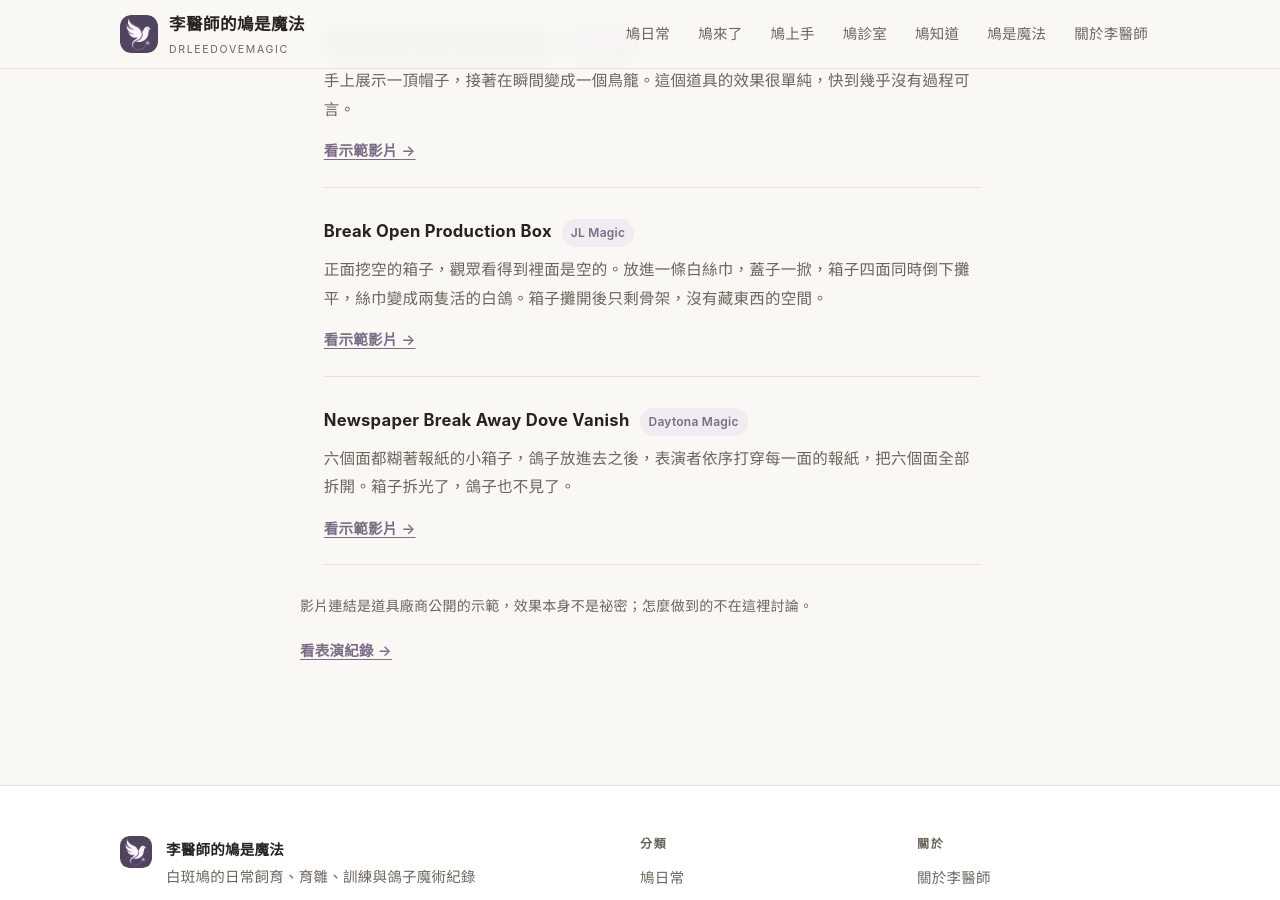
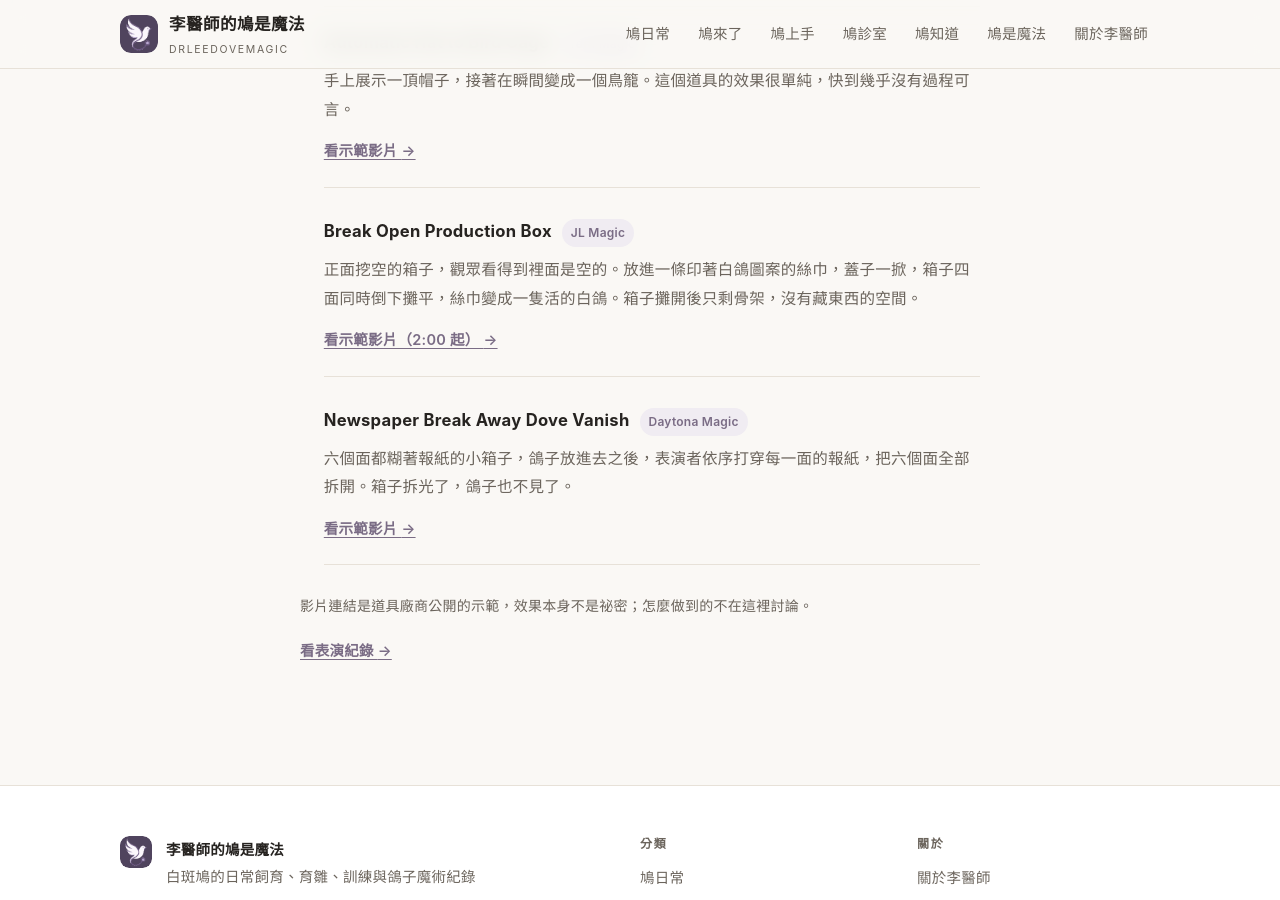
Before and after one commit to sherlocklee0212/drleedovemagic, a Jekyll site: the page built from magic/props.html, in a window 1280 px wide and 900 px high, scrolled down 355 px. Built offline with Jekyll 4.4.1, drawn with Linux system fonts in a browser that asks for light colours.

Commit message:
修正 Break Open Production Box 的效果說明與影片起點
依實際示範更正：絲巾印有白鴿圖案，變出的是一隻白鴿（原寫兩隻）。
影片加上 &t=120 從 2:00 開始播，並新增可選的 at 欄位，
在連結文字標示起始時間，之後其他道具也能用。

Co-Authored-By: Claude Opus 5 <noreply@anthropic.com>

```diff
--- a/_data/props.yml
+++ b/_data/props.yml
@@ -6,6 +6,8 @@
 #   maker: 廠商
 #   desc: 一百字以內的效果說明，只寫效果，不寫手法
 #   link: 示範影片或商品頁的網址
+#   at: "2:00"   # 可不寫。影片要從第幾分幾秒開始播就填在這裡，
+#                # 同時要在 link 網址後面加上 &t=秒數（2:00 就是 &t=120）
 #
 # desc 可以用中文，不用加引號；如果內容裡有冒號，才需要用雙引號框起來。
 
@@ -16,8 +18,9 @@
 
 - name: Break Open Production Box
   maker: JL Magic
-  desc: 正面挖空的箱子，觀眾看得到裡面是空的。放進一條白絲巾，蓋子一掀，箱子四面同時倒下攤平，絲巾變成兩隻活的白鴿。箱子攤開後只剩骨架，沒有藏東西的空間。
-  link: https://www.youtube.com/watch?v=xMg5fV8tEdY
+  desc: 正面挖空的箱子，觀眾看得到裡面是空的。放進一條印著白鴿圖案的絲巾，蓋子一掀，箱子四面同時倒下攤平，絲巾變成一隻活的白鴿。箱子攤開後只剩骨架，沒有藏東西的空間。
+  link: https://www.youtube.com/watch?v=xMg5fV8tEdY&t=120
+  at: "2:00"
 
 - name: Newspaper Break Away Dove Vanish
   maker: Daytona Magic
--- a/magic/props.html
+++ b/magic/props.html
@@ -19,7 +19,7 @@ permalink: /magic/props/
       {% if p.maker %}<span class="item-maker">{{ p.maker }}</span>{% endif %}
     </div>
     {% if p.desc %}<p class="item-desc">{{ p.desc }}</p>{% endif %}
-    {% if p.link %}<a class="item-link" href="{{ p.link }}" target="_blank" rel="noopener">看示範影片 <span aria-hidden="true">→</span></a>{% endif %}
+    {% if p.link %}<a class="item-link" href="{{ p.link }}" target="_blank" rel="noopener">看示範影片{% if p.at %}（{{ p.at }} 起）{% endif %} <span aria-hidden="true">→</span></a>{% endif %}
   </li>
   {% endfor %}
 </ul>
```
